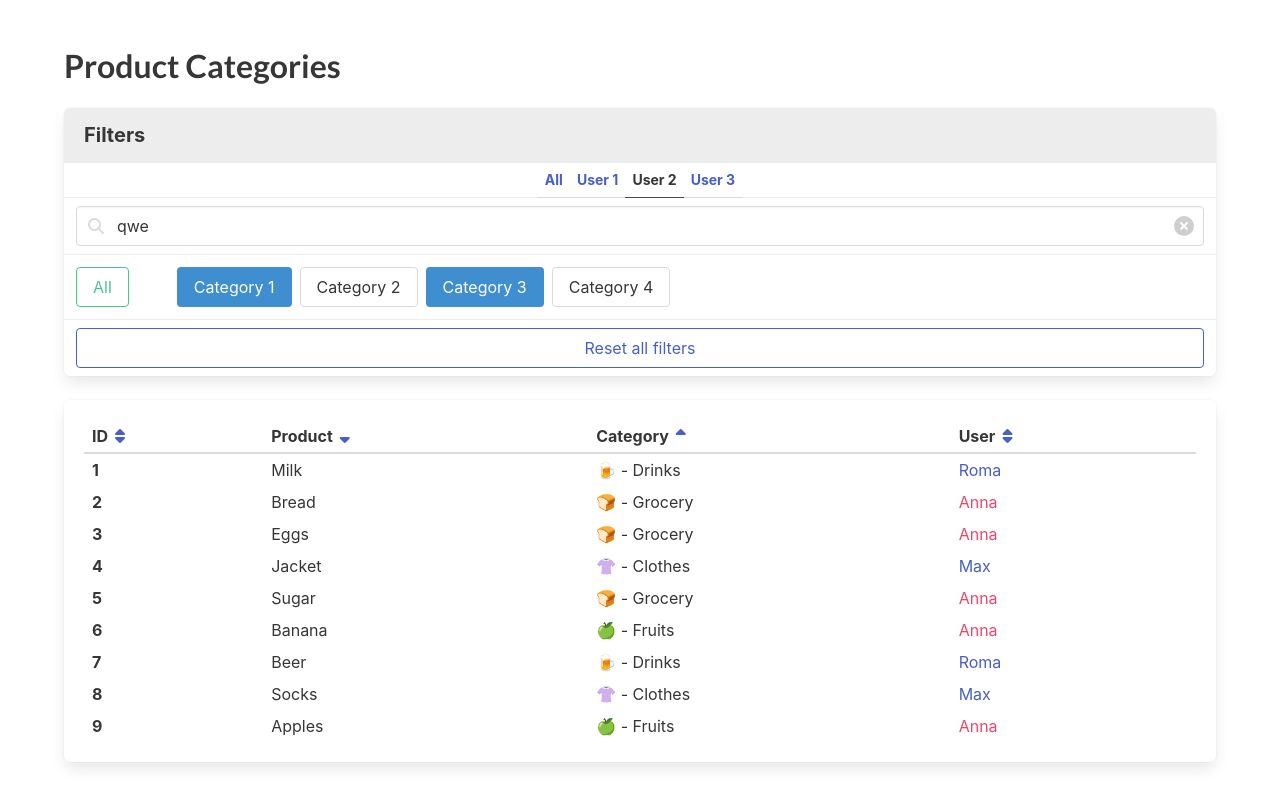
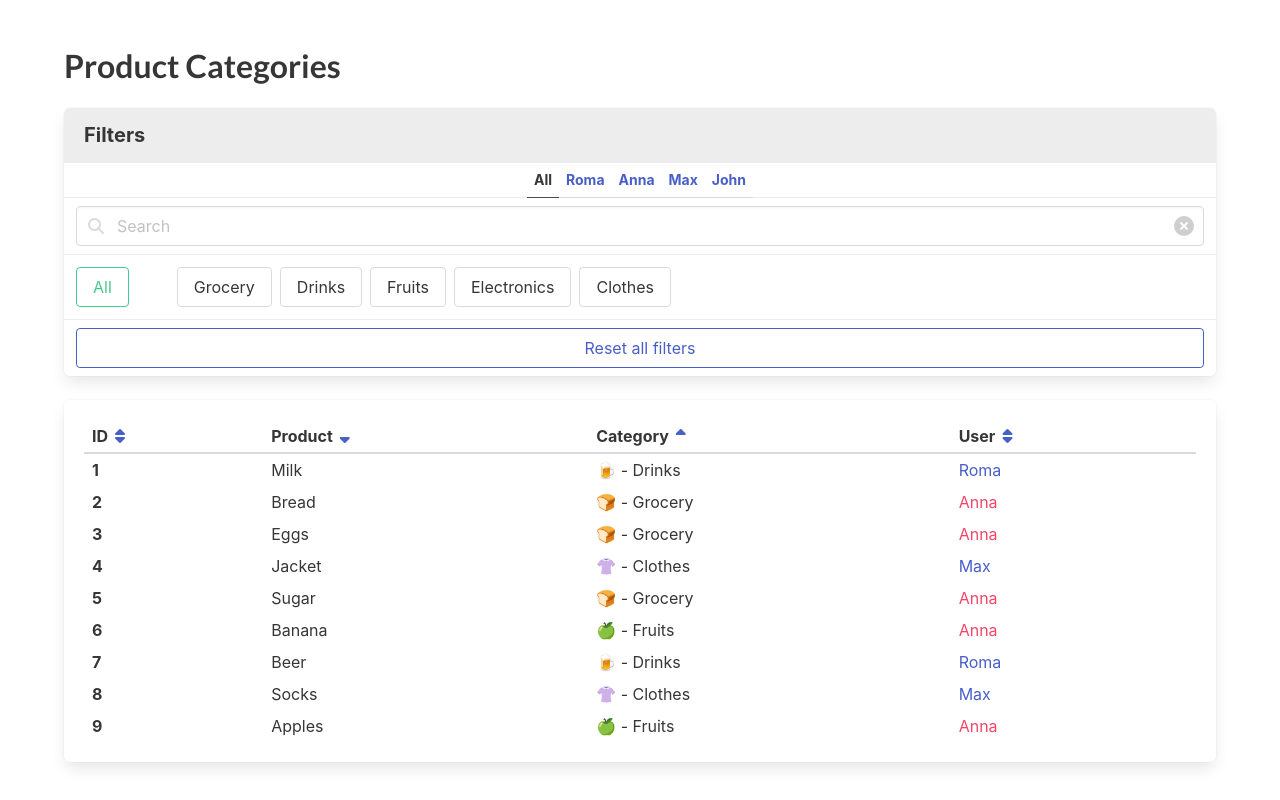
Before and after one commit to anastasia1383/react_product-categories, a React (Create React App) app: page / in a window 1280 px wide. Built offline with nearby package versions, Linux system fonts and the light colour scheme.

Commit message:
user filter added

```diff
--- a/src/App.jsx
+++ b/src/App.jsx
@@ -1,12 +1,12 @@
 /* eslint-disable jsx-a11y/accessible-emoji */
-import React from 'react';
-import classNames from 'classnames';
+import React, { useState } from "react";
+import classNames from "classnames";
 
-import './App.scss';
+import "./App.scss";
 
-import usersFromServer from './api/users';
-import categoriesFromServer from './api/categories';
-import productsFromServer from './api/products';
+import usersFromServer from "./api/users";
+import categoriesFromServer from "./api/categories";
+import productsFromServer from "./api/products";
 
 const products = productsFromServer.map((product) => {
   const category = categoriesFromServer.find(
@@ -21,7 +21,54 @@ const products = productsFromServer.map((product) => {
   };
 });
 
-export const App = () => (
+function getPreparedProducts(productsArray, option) {
+  const { query = "", selectedUser = "all", selectedProduct = "all" } = option;
+
+  let preparedProducts = [...productsArray];
+
+  const normalizedQuery = query.trim().toLowerCase();
+
+  if (normalizedQuery) {
+    preparedProducts = preparedProducts
+      .filter(
+        (prepared) => prepared.product.name
+          .toLowerCase().includes(normalizedQuery),
+      );
+  }
+
+  if (selectedUser !== "all") {
+    preparedProducts = preparedProducts.filter(
+      (prepared) => prepared.user.name === selectedUser
+    );
+  }
+
+  if (selectedProduct !== "all") {
+    preparedProducts = preparedProducts.filter(
+      (prepared) => prepared.product.name === selectedProduct
+    );
+  }
+
+  return preparedProducts;
+}
+
+export const App = () => {
+  const [selectedUser, setSelectedUser] = useState("all");
+  const [selectedProduct, setSelectedProduct] = useState("all");
+  const [query, setQuery] = useState("");
+
+  const visibleProducts = getPreparedProducts(products, {
+    query,
+    selectedUser,
+    selectedProduct,
+  });
+
+  const resetFilters = () => {
+    setQuery("");
+    setSelectedProduct("all");
+    setSelectedUser("all");
+  };
+
+  return (
     <div className="section">
       <div className="container">
         <h1 className="title">Product Categories</h1>
@@ -31,21 +78,30 @@ export const App = () => (
             <p className="panel-heading">Filters</p>
 
             <p className="panel-tabs has-text-weight-bold">
-            <a data-cy="FilterAllUsers" href="#/">
+              <a
+                data-cy="FilterAllUsers"
+                href="#/"
+                className={classNames({ "is-active": selectedUser === "all" })}
+                onClick={() => {
+                  setSelectedUser("all");
+                }}
+              >
                 All
               </a>
 
-            <a data-cy="FilterUser" href="#/">
-              User 1
+              {usersFromServer.map(({ id, name }) => (
+                <a
+                  data-cy="FilterUser"
+                  href="#/"
+                  key={id}
+                  className={classNames({ "is-active": selectedUser === name })}
+                  onClick={() => {
+                    setSelectedUser(name);
+                  }}
+                >
+                  {name}
                 </a>
-
-            <a data-cy="FilterUser" href="#/" className="is-active">
-              User 2
-            </a>
-
-            <a data-cy="FilterUser" href="#/">
-              User 3
-            </a>
+              ))}
             </p>
 
             <div className="panel-block">
@@ -55,7 +111,6 @@ export const App = () => (
                   type="text"
                   className="input"
                   placeholder="Search"
-                value="qwe"
                 />
 
                 <span className="icon is-left">
@@ -78,32 +133,28 @@ export const App = () => (
                 href="#/"
                 data-cy="AllCategories"
                 className="button is-success mr-6 is-outlined"
+                onClick={() => {
+                  setSelectedProduct("all");
+                }}
               >
                 All
               </a>
 
+              {categoriesFromServer.map(({ id, title }) => (
                 <a
+                  key={id}
                   data-cy="Category"
-              className="button mr-2 my-1 is-info"
+                  className={classNames("button mr-2 my-1", {
+                    "is-info": selectedProduct === title,
+                  })}
                   href="#/"
+                  onClick={() => {
+                    setSelectedProduct(title);
+                  }}
                 >
-              Category 1
+                  {title}
                 </a>
-
-            <a data-cy="Category" className="button mr-2 my-1" href="#/">
-              Category 2
-            </a>
-
-            <a
-              data-cy="Category"
-              className="button mr-2 my-1 is-info"
-              href="#/"
-            >
-              Category 3
-            </a>
-            <a data-cy="Category" className="button mr-2 my-1" href="#/">
-              Category 4
-            </a>
+              ))}
             </div>
 
             <div className="panel-block">
@@ -111,6 +162,7 @@ export const App = () => (
                 data-cy="ResetAllButton"
                 href="#/"
                 className="button is-link is-outlined is-fullwidth"
+                onClick={resetFilters}
               >
                 Reset all filters
               </a>
@@ -119,7 +171,7 @@ export const App = () => (
         </div>
 
         <div className="box table-container">
-        {products ? (
+          {visibleProducts ? (
             <table
               data-cy="ProductTable"
               className="table is-striped is-narrow is-fullwidth"
@@ -171,7 +223,7 @@ export const App = () => (
                   </th>
                 </tr>
               </thead>
-            {products.map(({ product, category, user }) => (
+              {visibleProducts.map(({ product, category, user }) => (
                 <tbody key={product.id}>
                   <tr data-cy="Product">
                     <td className="has-text-weight-bold" data-cy="ProductId">
@@ -184,8 +236,8 @@ export const App = () => (
                     <td
                       data-cy="ProductUser"
                       className={classNames({
-                      'has-text-link': user.sex === 'm',
-                      'has-text-danger': user.sex === 'f',
+                        "has-text-link": user.sex === "m",
+                        "has-text-danger": user.sex === "f",
                       })}
                     >
                       {user.name}
@@ -203,3 +255,4 @@ export const App = () => (
       </div>
     </div>
   );
+};
```
Lines whose indentation alone changed are shown as unchanged.
